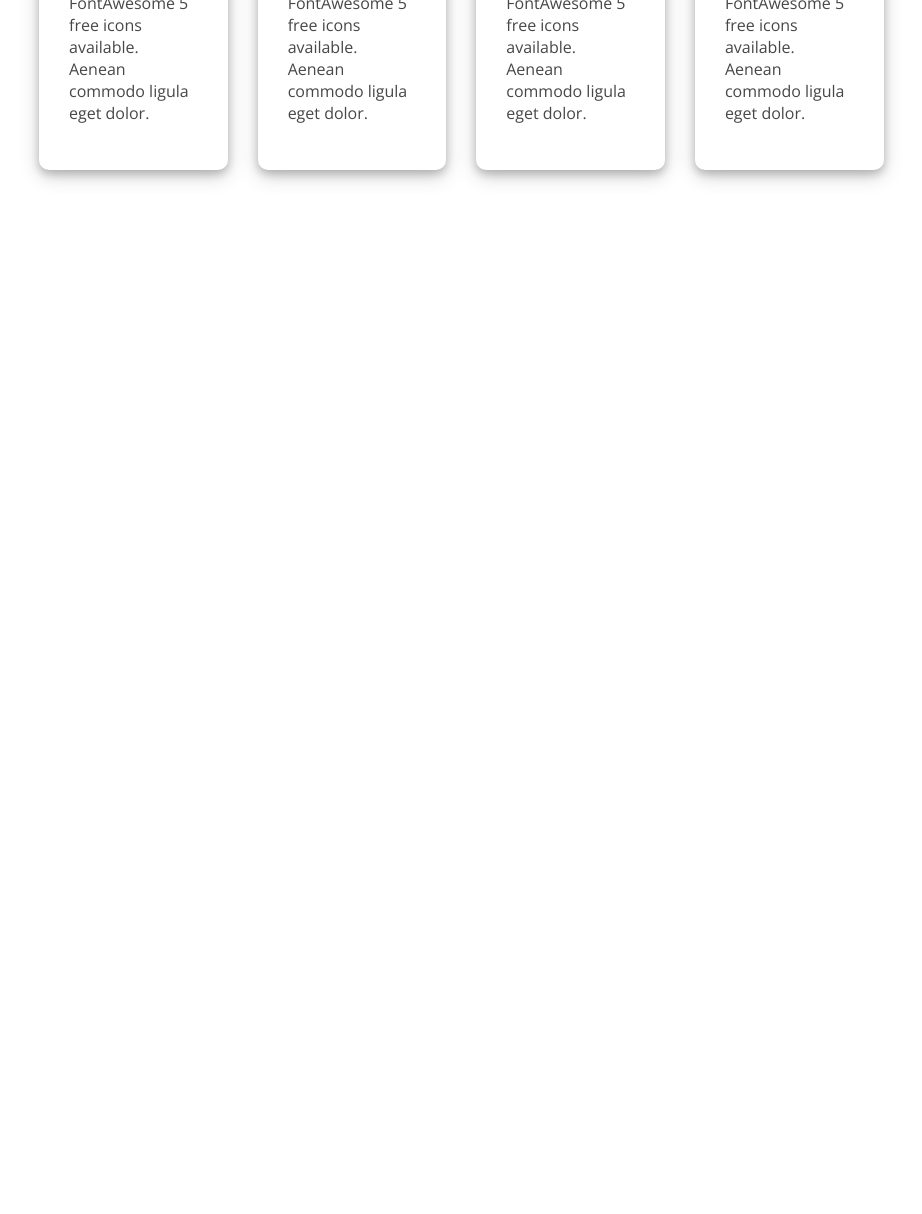
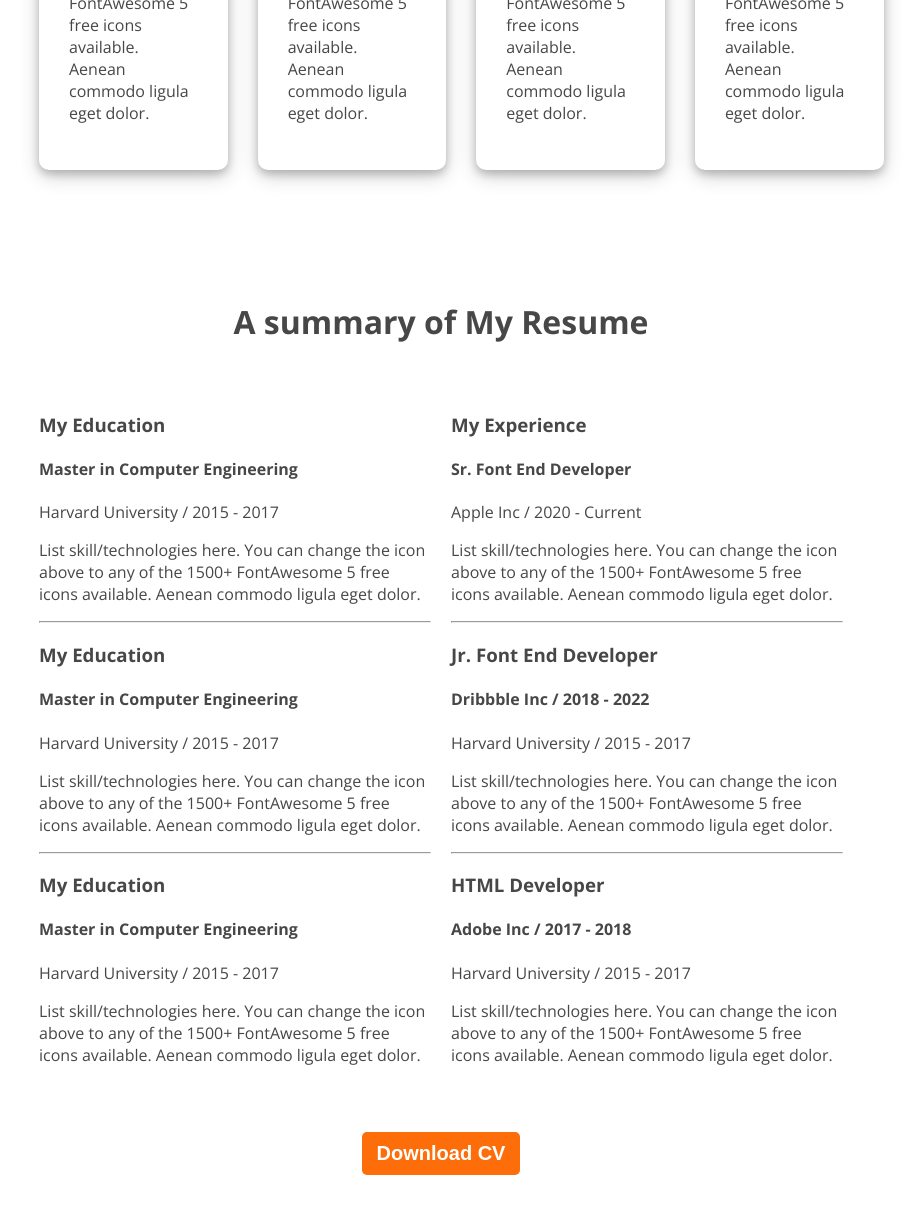
Before and after one commit to asifforizy/Portfolio-Demo, a plain HTML site: page index.html in a window 1280 px wide. Shown: the part 2163-3377 px from the top of the page, without its empty margins (199-1121 px from the left). Before the commit the page ends 2463 px from the top, so only its background shows below. Drawn offline with nearby package versions, Linux system fonts and the light colour scheme.

Commit message:
resume section completed

```diff
--- a/index.html
+++ b/index.html
@@ -76,35 +76,135 @@
 
       <div class="skill">
         <h2 class="skill-intro">What I do</h2>
-        <p class="skill-intro">I have more than 10 years experience building software for clients all over the world. Below is a quick overview of my main technical skill sets and technologies i use. Want to find out more about my experience? Check out my online resume and project portfolio.</p>
-
+        <p class="skill-intro">
+          I have more than 10 years experience building software for clients all
+          over the world. Below is a quick overview of my main technical skill
+          sets and technologies i use. Want to find out more about my
+          experience? Check out my online resume and project portfolio.
+        </p>
 
         <div class="skills">
-
           <div class="tools">
-            <img src="./images/icons/js.png" alt="">
+            <img src="./images/icons/js.png" alt="" />
             <h3>JavaSceript</h3>
-            <p>List skill/technologies here. You can change the icon above to any of the 1500+ FontAwesome 5 free icons available. Aenean commodo ligula eget dolor.</p>
+            <p>
+              List skill/technologies here. You can change the icon above to any
+              of the 1500+ FontAwesome 5 free icons available. Aenean commodo
+              ligula eget dolor.
+            </p>
           </div>
           <div class="tools">
-            <img src="./images/icons/mongo.png" alt="">
+            <img src="./images/icons/mongo.png" alt="" />
             <h3>mongoDB</h3>
-            <p>List skill/technologies here. You can change the icon above to any of the 1500+ FontAwesome 5 free icons available. Aenean commodo ligula eget dolor.</p>
+            <p>
+              List skill/technologies here. You can change the icon above to any
+              of the 1500+ FontAwesome 5 free icons available. Aenean commodo
+              ligula eget dolor.
+            </p>
           </div>
           <div class="tools">
-            <img src="./images/icons/nodejs.png" alt="">
+            <img src="./images/icons/nodejs.png" alt="" />
             <h3>Node.js</h3>
-            <p>List skill/technologies here. You can change the icon above to any of the 1500+ FontAwesome 5 free icons available. Aenean commodo ligula eget dolor.</p>
+            <p>
+              List skill/technologies here. You can change the icon above to any
+              of the 1500+ FontAwesome 5 free icons available. Aenean commodo
+              ligula eget dolor.
+            </p>
           </div>
           <div class="tools">
-            <img src="./images/icons/react.png" alt="">
+            <img src="./images/icons/react.png" alt="" />
             <h3>React</h3>
-            <p>List skill/technologies here. You can change the icon above to any of the 1500+ FontAwesome 5 free icons available. Aenean commodo ligula eget dolor.</p>
+            <p>
+              List skill/technologies here. You can change the icon above to any
+              of the 1500+ FontAwesome 5 free icons available. Aenean commodo
+              ligula eget dolor.
+            </p>
+          </div>
+        </div>
+      </div>
+
+      <div class="resume-section">
+        <h1 class="resume-title">A summary of My Resume</h1>
+        <div class="resume">
+          <div class="first-section">
+            <div>
+              <h3>My Education</h3>
+              <h4>Master in Computer Engineering</h4>
+              <p>Harvard University / 2015 - 2017</p>
+              <p>
+                List skill/technologies here. You can change the icon above to
+                any of the 1500+ FontAwesome 5 free icons available. Aenean
+                commodo ligula eget dolor.
+              </p>
+            </div>
+            <hr />
+
+            <div>
+              <h3>My Education</h3>
+              <h4>Master in Computer Engineering</h4>
+              <p>Harvard University / 2015 - 2017</p>
+              <p>
+                List skill/technologies here. You can change the icon above to
+                any of the 1500+ FontAwesome 5 free icons available. Aenean
+                commodo ligula eget dolor.
+              </p>
+            </div>
+            <hr />
+
+            <div>
+              <h3>My Education</h3>
+              <h4>Master in Computer Engineering</h4>
+              <p>Harvard University / 2015 - 2017</p>
+              <p>
+                List skill/technologies here. You can change the icon above to
+                any of the 1500+ FontAwesome 5 free icons available. Aenean
+                commodo ligula eget dolor.
+              </p>
+            </div>
           </div>
 
+          <div class="second-section">
+            <div>
+              <h3>My Experience</h3>
+              <h4>Sr. Font End Developer</h4>
+              <p>Apple Inc / 2020 - Current</p>
+              <p>
+                List skill/technologies here. You can change the icon above to
+                any of the 1500+ FontAwesome 5 free icons available. Aenean
+                commodo ligula eget dolor.
+              </p>
+            </div>
+
+            <hr />
+
+            <div>
+              <h3>Jr. Font End Developer</h3>
+              <h4>Dribbble Inc / 2018 - 2022</h4>
+              <p>Harvard University / 2015 - 2017</p>
+              <p>
+                List skill/technologies here. You can change the icon above to
+                any of the 1500+ FontAwesome 5 free icons available. Aenean
+                commodo ligula eget dolor.
+              </p>
+            </div>
+
+            <hr />
+
+            <div>
+              <h3>HTML Developer</h3>
+              <h4>Adobe Inc / 2017 - 2018</h4>
+              <p>Harvard University / 2015 - 2017</p>
+              <p>
+                List skill/technologies here. You can change the icon above to
+                any of the 1500+ FontAwesome 5 free icons available. Aenean
+                commodo ligula eget dolor.
+              </p>
+            </div>
+          </div>
         </div>
+      </div>
 
-      </div>
+     <div class="btn-1"> <button class=" primary-btn" >Download CV</button></div>
     </main>
   </body>
 </html>
--- a/styles.css
+++ b/styles.css
@@ -138,3 +138,21 @@ nav ul li a {
 .skill-intro {
   text-align: center;
 }
+
+.resume{
+  display: flex;
+  gap: 20px;
+}
+
+.resume-title{
+  text-align: center;
+  margin-top: 130px;
+  margin-bottom: 50px
+}
+
+.btn-1{
+ display: flex;
+ justify-content: center;
+ margin-top: 50px;
+ margin-bottom: 130px;
+}
```
